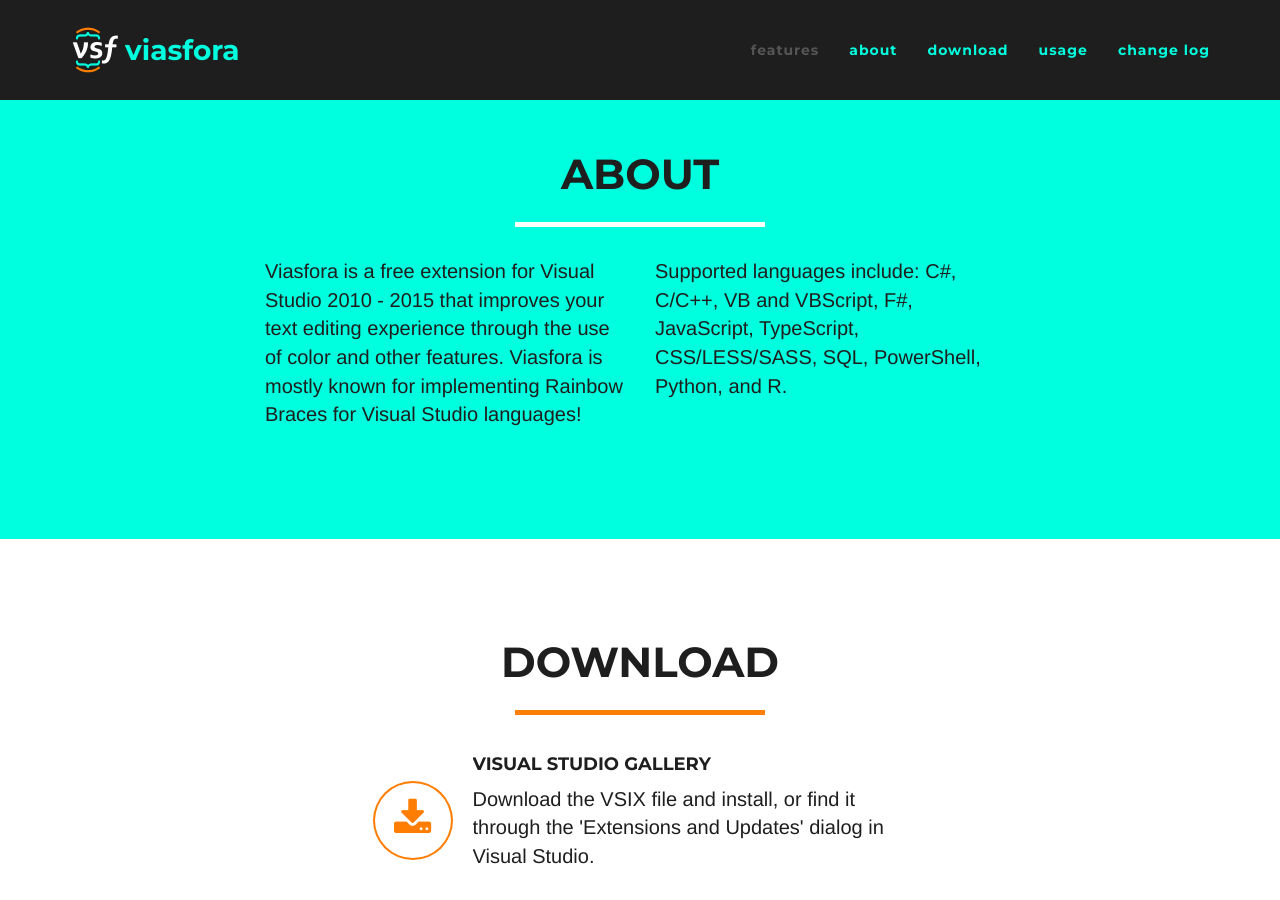
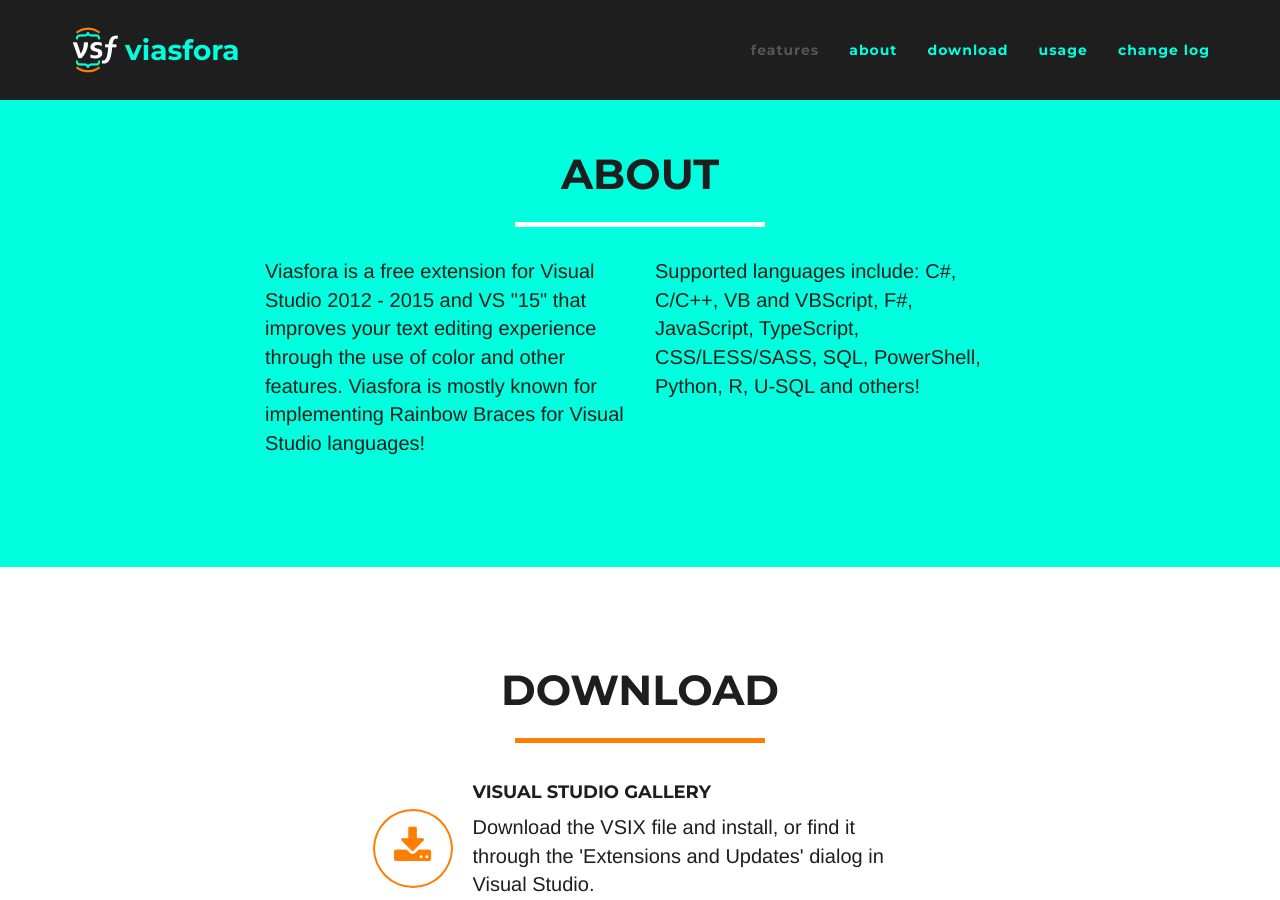
Before and after one commit to tomasr/viasfora-site-new, a Jekyll site: the page built from index.html, in a window 1280 px wide and 900 px high, scrolled down 1556 px. Built offline with Jekyll 4.4.1, drawn with Linux system fonts in a browser that asks for light colours; nearby versions of some CDN libraries; some of the changed text lies outside the part shown.

Commit message:
Update for v3.4 release

```diff
--- a/_config.yml
+++ b/_config.yml
@@ -4,8 +4,8 @@ email: tomas@winterdom.com
 url: https://viasfora.com/
 description: "Add color to your Visual Studio editor!"
 meta_author: LastName FirstName
-version: 3.3
-versionDate: 2016-07-16
+version: 3.4
+versionDate: 2016-11-16
 
 # Google webmaster tools
 google_verify:
--- a/_includes/about.html
+++ b/_includes/about.html
@@ -9,10 +9,10 @@
             </div>
             <div class="row">
               <div class="col-lg-4 col-lg-offset-2">
-                <p>Viasfora is a free extension for Visual Studio 2010 - 2015 that improves your text editing experience through the use of color and other features. Viasfora is mostly known for implementing Rainbow Braces for Visual Studio languages!</p>
+                <p>Viasfora is a free extension for Visual Studio 2012 - 2015 and VS &quot;15&quot; that improves your text editing experience through the use of color and other features. Viasfora is mostly known for implementing Rainbow Braces for Visual Studio languages!</p>
               </div>
               <div class="col-lg-4">
-                <p>Supported languages include: C#, C/C++, VB and VBScript, F#, JavaScript, TypeScript, CSS/LESS/SASS, SQL, PowerShell, Python, and R.</p>
+                <p>Supported languages include: C#, C/C++, VB and VBScript, F#, JavaScript, TypeScript, CSS/LESS/SASS, SQL, PowerShell, Python, R, U-SQL and others!</p>
               </div>
             </div>
         </div>
```
Also changed, not shown: 1 other file.
